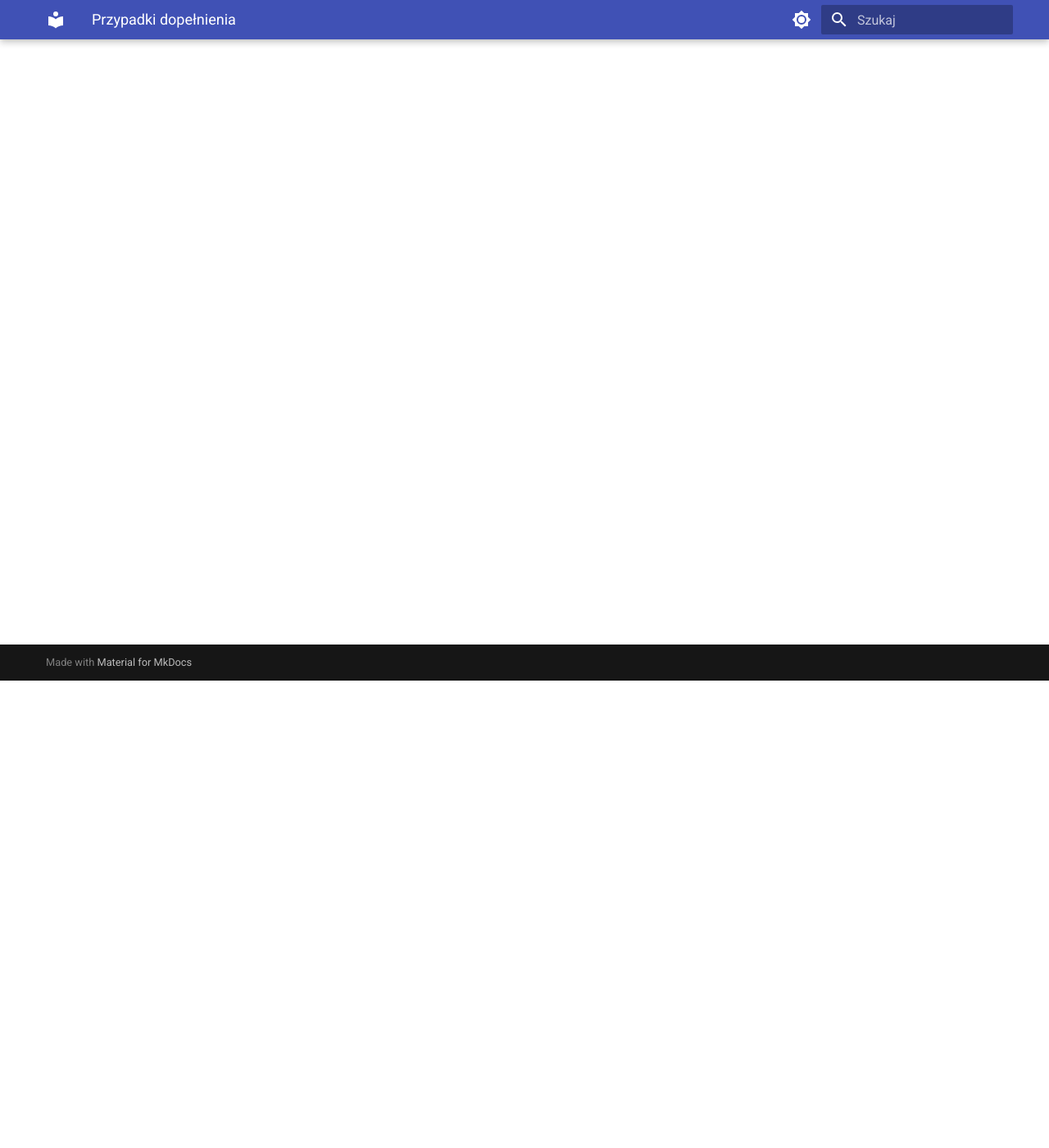
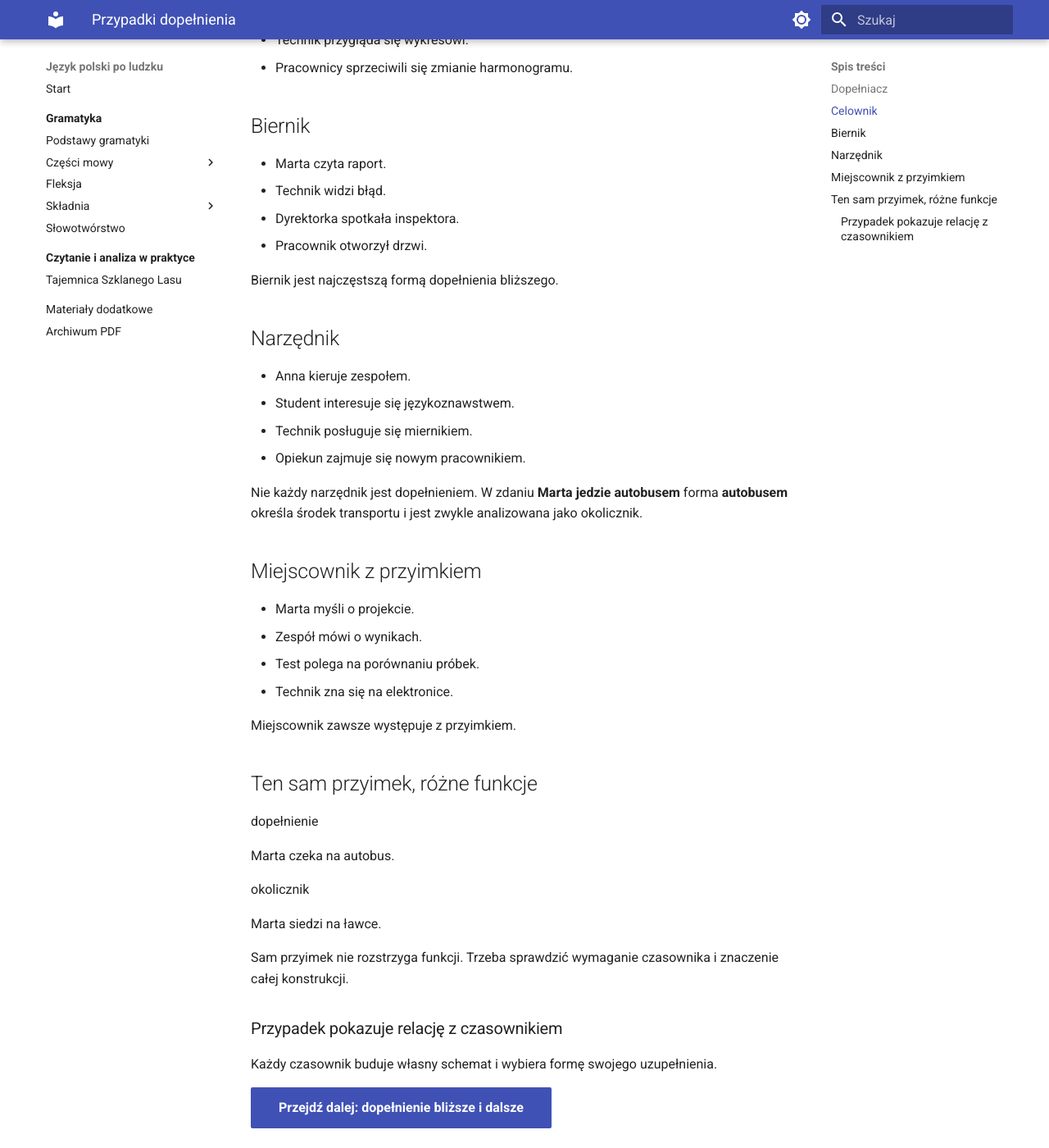
Before and after one commit to dchorazkiewicz/SP_JP, an MkDocs documentation site: the page built from docs/gramatyka/skladnia/dopelnienie/lesson-2.md, in a window 1280 px wide and 1400 px high, scrolled down 570 px. Shown: the whole window at 82% size. Built offline with MkDocs 1.6.1 and Material for MkDocs 9.7.7, drawn with Linux system fonts in a browser that asks for light colours; some of the changed text lies outside the part shown.

Commit message:
Write object case lesson

```diff
--- a/docs/gramatyka/skladnia/dopelnienie/lesson-2.md
+++ b/docs/gramatyka/skladnia/dopelnienie/lesson-2.md
@@ -1 +1,66 @@
 # Przypadki dopełnienia
+
+<div class="object-lesson" markdown>
+
+<div class="object-lead">
+Dopełnienie może występować w dopełniaczu, celowniku, bierniku, narzędniku albo miejscowniku. Przypadek wynika z rekcji czasownika i nie może być wybierany dowolnie.
+</div>
+
+## Dopełniacz
+
+- Zespół <span class="object-predicate">potrzebuje</span> <span class="object-mark object-mark--indirect">dodatkowego czasu</span>.
+- Marta <span class="object-predicate">szuka</span> <span class="object-mark object-mark--indirect">dokumentu</span>.
+- Kierowca <span class="object-predicate">unika</span> <span class="object-mark object-mark--indirect">gwałtownego hamowania</span>.
+- Uczniowie <span class="object-predicate">słuchają</span> <span class="object-mark object-mark--indirect">nauczyciela</span>.
+
+## Celownik
+
+- Marta <span class="object-predicate">pomaga</span> <span class="object-mark object-mark--indirect">koledze</span>.
+- Kierowniczka <span class="object-predicate">ufa</span> <span class="object-mark object-mark--indirect">zespołowi</span>.
+- Technik <span class="object-predicate">przygląda się</span> <span class="object-mark object-mark--indirect">wykresowi</span>.
+- Pracownicy <span class="object-predicate">sprzeciwili się</span> <span class="object-mark object-mark--indirect">zmianie harmonogramu</span>.
+
+## Biernik
+
+- Marta <span class="object-predicate">czyta</span> <span class="object-mark object-mark--direct">raport</span>.
+- Technik <span class="object-predicate">widzi</span> <span class="object-mark object-mark--direct">błąd</span>.
+- Dyrektorka <span class="object-predicate">spotkała</span> <span class="object-mark object-mark--direct">inspektora</span>.
+- Pracownik <span class="object-predicate">otworzył</span> <span class="object-mark object-mark--direct">drzwi</span>.
+
+Biernik jest najczęstszą formą dopełnienia bliższego.
+
+## Narzędnik
+
+- Anna <span class="object-predicate">kieruje</span> <span class="object-mark object-mark--indirect">zespołem</span>.
+- Student <span class="object-predicate">interesuje się</span> <span class="object-mark object-mark--indirect">językoznawstwem</span>.
+- Technik <span class="object-predicate">posługuje się</span> <span class="object-mark object-mark--indirect">miernikiem</span>.
+- Opiekun <span class="object-predicate">zajmuje się</span> <span class="object-mark object-mark--indirect">nowym pracownikiem</span>.
+
+Nie każdy narzędnik jest dopełnieniem. W zdaniu **Marta jedzie autobusem** forma **autobusem** określa środek transportu i jest zwykle analizowana jako okolicznik.
+
+## Miejscownik z przyimkiem
+
+- Marta <span class="object-predicate">myśli</span> <span class="object-mark object-mark--prepositional">o projekcie</span>.
+- Zespół <span class="object-predicate">mówi</span> <span class="object-mark object-mark--prepositional">o wynikach</span>.
+- Test <span class="object-predicate">polega</span> <span class="object-mark object-mark--prepositional">na porównaniu próbek</span>.
+- Technik <span class="object-predicate">zna się</span> <span class="object-mark object-mark--prepositional">na elektronice</span>.
+
+Miejscownik zawsze występuje z przyimkiem.
+
+## Ten sam przyimek, różne funkcje
+
+<div class="object-comparison">
+  <div class="object-comparison-item"><span class="object-comparison-label">dopełnienie</span><p>Marta <span class="object-predicate">czeka</span> <span class="object-mark object-mark--prepositional">na autobus</span>.</p></div>
+  <div class="object-comparison-item"><span class="object-comparison-label">okolicznik</span><p>Marta <span class="object-predicate">siedzi</span> na ławce.</p></div>
+</div>
+
+Sam przyimek nie rozstrzyga funkcji. Trzeba sprawdzić wymaganie czasownika i znaczenie całej konstrukcji.
+
+<div class="object-summary">
+<h3>Przypadek pokazuje relację z czasownikiem</h3>
+Każdy czasownik buduje własny schemat i wybiera formę swojego uzupełnienia.
+</div>
+
+[Przejdź dalej: dopełnienie bliższe i dalsze](../lesson-3/){ .md-button .md-button--primary }
+
+</div>
```
